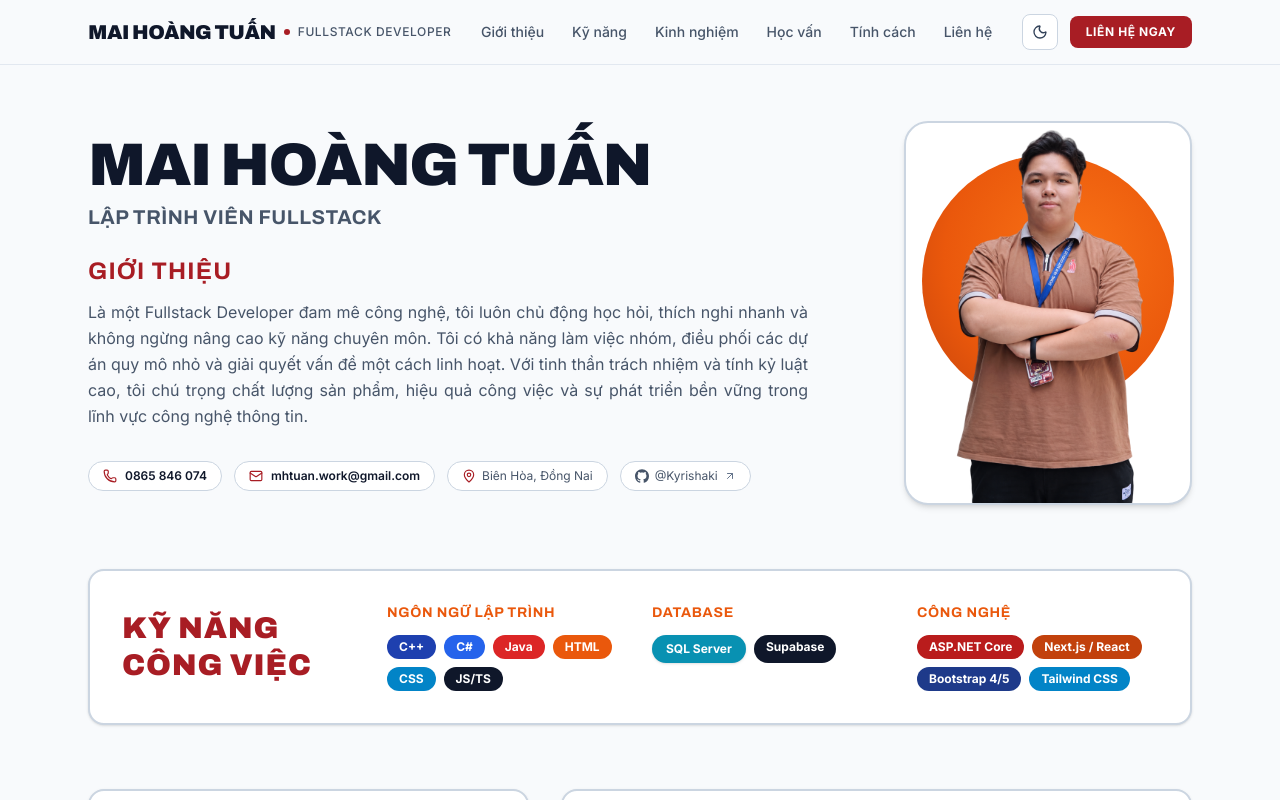
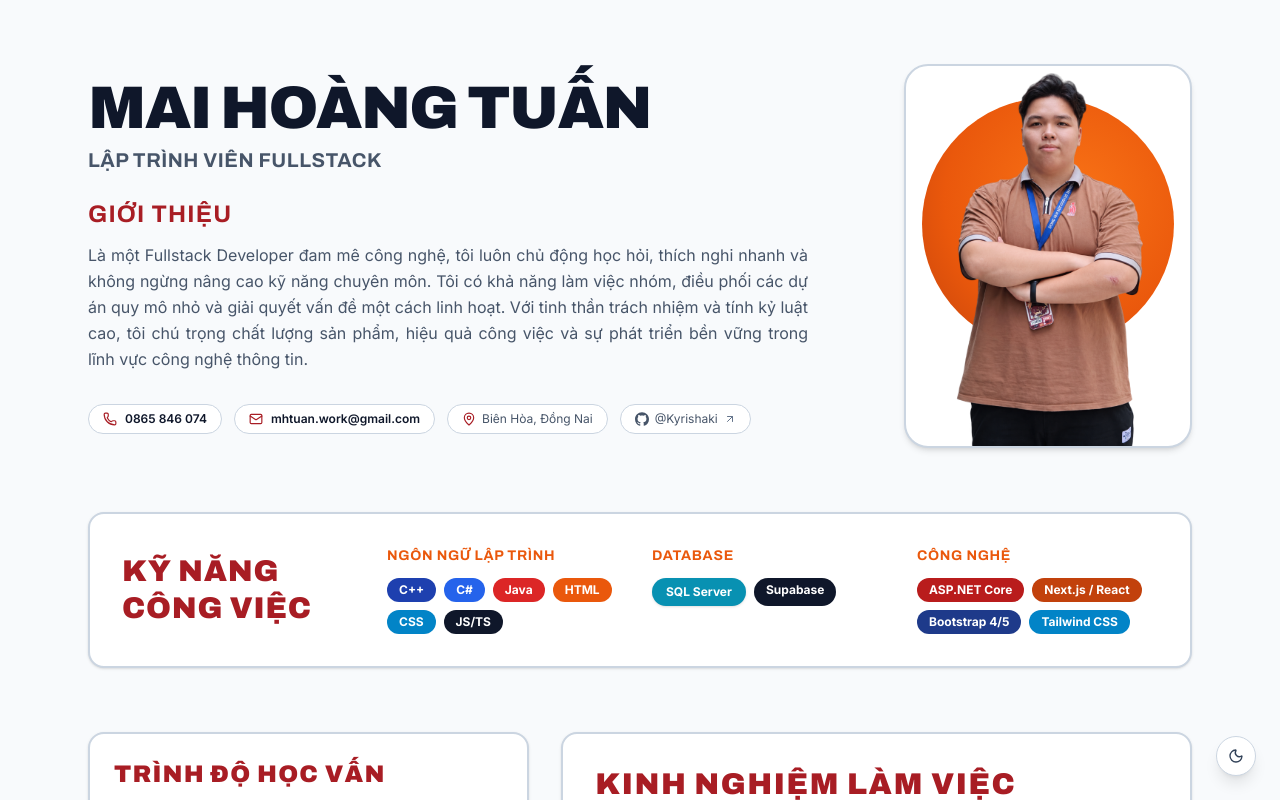
Before and after one commit to Kyrishaki/MHT-Standingpage-profolio, a Next.js app: page / in a window 1280 px wide. Shown: the top 800 px of the page. Built offline with nearby package versions, Linux system fonts and the light colour scheme.

Commit message:
feat(ui): remove navbar completely for clean full-page CV presentation
- Removed top sticky navigation bar and mobile dropdown menu
- Replaced with a subtle floating theme switcher in the bottom-right corner
- Page begins directly with candidate name, title, bio, and portrait

```diff
--- a/src/app/page.tsx
+++ b/src/app/page.tsx
@@ -11,8 +11,6 @@ import {
   MapPin,
   ExternalLink,
   ArrowUpRight,
-  Menu,
-  X,
   Copy,
   Check,
 } from "lucide-react";
@@ -21,7 +19,6 @@ import { cvData } from "@/data/cv-data";
 
 export default function PortfolioPage() {
   const [theme, setTheme] = useState<"light" | "dark">("light");
-  const [isMobileMenuOpen, setIsMobileMenuOpen] = useState(false);
   const [copiedType, setCopiedType] = useState<string | null>(null);
 
   useEffect(() => {
@@ -48,119 +45,17 @@ export default function PortfolioPage() {
 
   return (
     <div className="min-h-screen bg-[var(--bg)] text-[var(--text-primary)] transition-colors duration-200">
-      {/* ==================== 1. TOP NAVBAR ==================== */}
-      <header className="sticky top-0 z-50 w-full bg-[var(--bg)]/90 backdrop-blur-md border-b border-[var(--line-light)]">
-        <div className="max-w-6xl mx-auto px-4 sm:px-6 h-16 flex items-center justify-between">
-          <Link href="#top" className="flex items-center gap-2 group">
-            <span className="font-display font-black text-xl tracking-tight text-[var(--text-primary)]">
-              MAI HOÀNG TUẤN
-            </span>
-            <span className="hidden sm:inline-block w-1.5 h-1.5 rounded-full bg-[var(--cv-red)]" />
-            <span className="hidden sm:inline-block text-xs font-medium text-[var(--text-secondary)] uppercase tracking-wider">
-              Fullstack Developer
-            </span>
-          </Link>
-
-          {/* Desktop Navigation */}
-          <nav className="hidden md:flex items-center gap-7 text-sm font-medium text-[var(--text-secondary)]">
-            <a href="#about" className="hover:text-[var(--cv-red)] transition-colors">
-              Giới thiệu
-            </a>
-            <a href="#skills" className="hover:text-[var(--cv-red)] transition-colors">
-              Kỹ năng
-            </a>
-            <a href="#experience" className="hover:text-[var(--cv-red)] transition-colors">
-              Kinh nghiệm
-            </a>
-            <a href="#education" className="hover:text-[var(--cv-red)] transition-colors">
-              Học vấn
-            </a>
-            <a href="#personality" className="hover:text-[var(--cv-red)] transition-colors">
-              Tính cách
-            </a>
-            <a href="#contact" className="hover:text-[var(--cv-red)] transition-colors">
-              Liên hệ
-            </a>
-          </nav>
-
-          {/* Actions: Theme Toggle & Direct Contact */}
-          <div className="flex items-center gap-3">
+      {/* Floating Theme Toggle in Bottom-Right */}
       <button
         onClick={toggleTheme}
         aria-label="Chuyển chế độ sáng/tối"
-              className="w-9 h-9 rounded-lg border border-[var(--line)] bg-[var(--bg-card)] flex items-center justify-center text-[var(--text-secondary)] hover:text-[var(--text-primary)] hover:border-[var(--text-secondary)] transition-colors"
+        className="fixed bottom-6 right-6 z-50 w-10 h-10 rounded-full border border-[var(--line)] bg-[var(--bg-card)] shadow-lg flex items-center justify-center text-[var(--text-secondary)] hover:text-[var(--text-primary)] hover:border-[var(--text-primary)] hover:scale-105 transition-all"
+        title="Chuyển chế độ Sáng / Tối"
       >
         {theme === "dark" ? <Sun className="w-4 h-4 text-amber-400" /> : <Moon className="w-4 h-4 text-slate-700" />}
       </button>
 
-            <a
-              href="#contact"
-              className="hidden sm:inline-flex items-center px-4 py-2 rounded-lg bg-[var(--cv-red)] text-white text-xs font-bold uppercase tracking-wider hover:opacity-90 transition-opacity"
-            >
-              Liên hệ ngay
-            </a>
-
-            {/* Mobile Hamburger */}
-            <button
-              onClick={() => setIsMobileMenuOpen(!isMobileMenuOpen)}
-              className="md:hidden w-9 h-9 rounded-lg border border-[var(--line)] flex items-center justify-center"
-              aria-label="Mở menu"
-            >
-              {isMobileMenuOpen ? <X className="w-5 h-5" /> : <Menu className="w-5 h-5" />}
-            </button>
-          </div>
-        </div>
-
-        {/* Mobile Dropdown */}
-        {isMobileMenuOpen && (
-          <div className="md:hidden border-b border-[var(--line)] bg-[var(--bg-card)] px-6 py-4 flex flex-col gap-3.5 text-sm font-medium">
-            <a
-              href="#about"
-              onClick={() => setIsMobileMenuOpen(false)}
-              className="py-1 hover:text-[var(--cv-red)]"
-            >
-              Giới thiệu
-            </a>
-            <a
-              href="#skills"
-              onClick={() => setIsMobileMenuOpen(false)}
-              className="py-1 hover:text-[var(--cv-red)]"
-            >
-              Kỹ năng công việc
-            </a>
-            <a
-              href="#experience"
-              onClick={() => setIsMobileMenuOpen(false)}
-              className="py-1 hover:text-[var(--cv-red)]"
-            >
-              Kinh nghiệm làm việc
-            </a>
-            <a
-              href="#education"
-              onClick={() => setIsMobileMenuOpen(false)}
-              className="py-1 hover:text-[var(--cv-red)]"
-            >
-              Trình độ học vấn
-            </a>
-            <a
-              href="#personality"
-              onClick={() => setIsMobileMenuOpen(false)}
-              className="py-1 hover:text-[var(--cv-red)]"
-            >
-              Sở thích / Tính cách
-            </a>
-            <a
-              href="#contact"
-              onClick={() => setIsMobileMenuOpen(false)}
-              className="py-1 text-[var(--cv-red)] font-bold"
-            >
-              Thông tin liên hệ
-            </a>
-          </div>
-        )}
-      </header>
-
-      <main id="top" className="max-w-6xl mx-auto px-4 sm:px-6 py-10 sm:py-14 space-y-12 sm:space-y-16">
+      <main id="top" className="max-w-6xl mx-auto px-4 sm:px-6 py-10 sm:py-16 space-y-12 sm:space-y-16">
         {/* ==================== 2. HEADER & GIỚI THIỆU (TOP SECTION) ==================== */}
         <section id="about" className="grid grid-cols-1 lg:grid-cols-12 gap-8 lg:gap-12 items-center">
           {/* Left: Candidate Info & Bio */}
```
Lines whose indentation alone changed are shown as unchanged.
